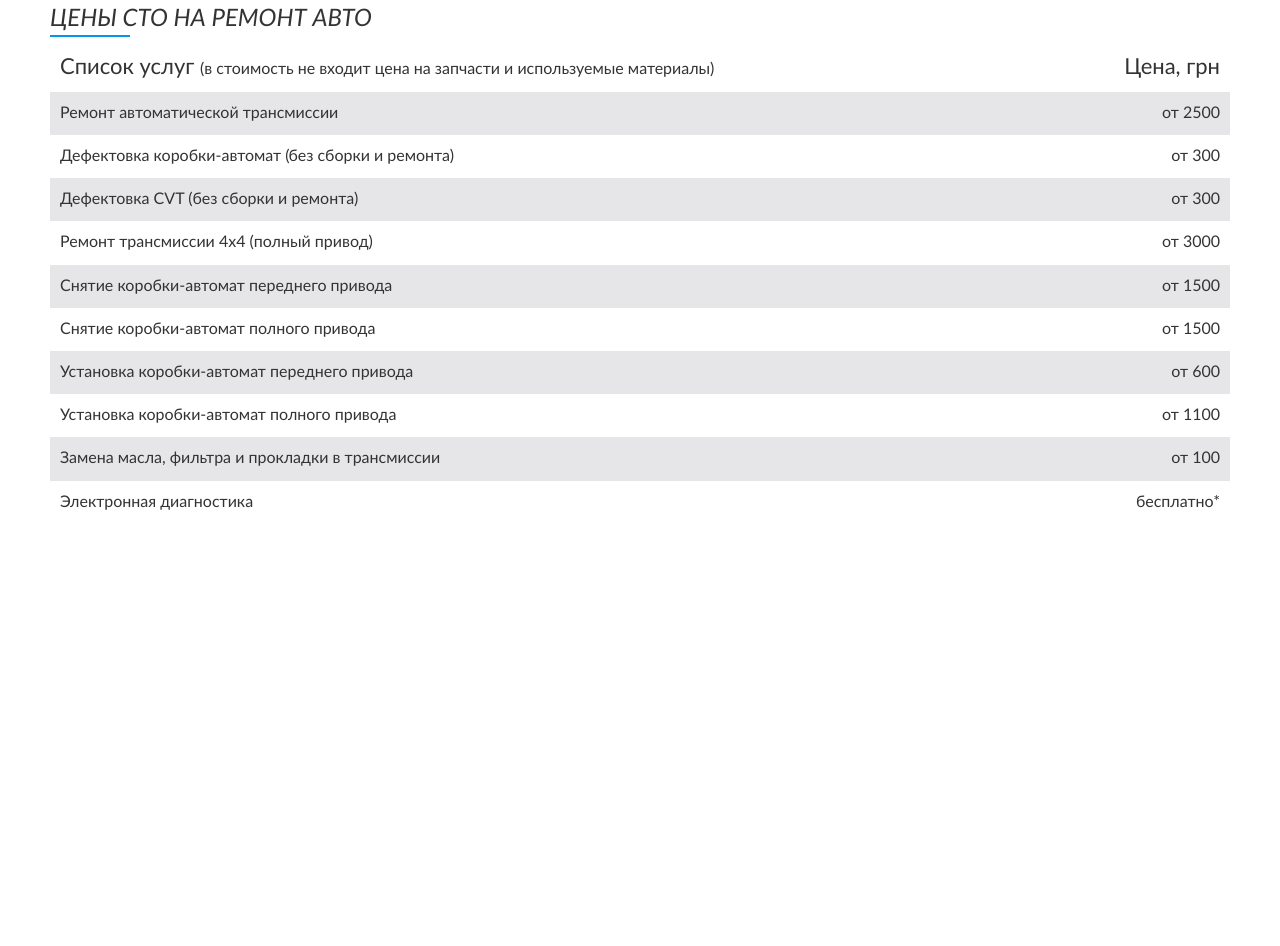
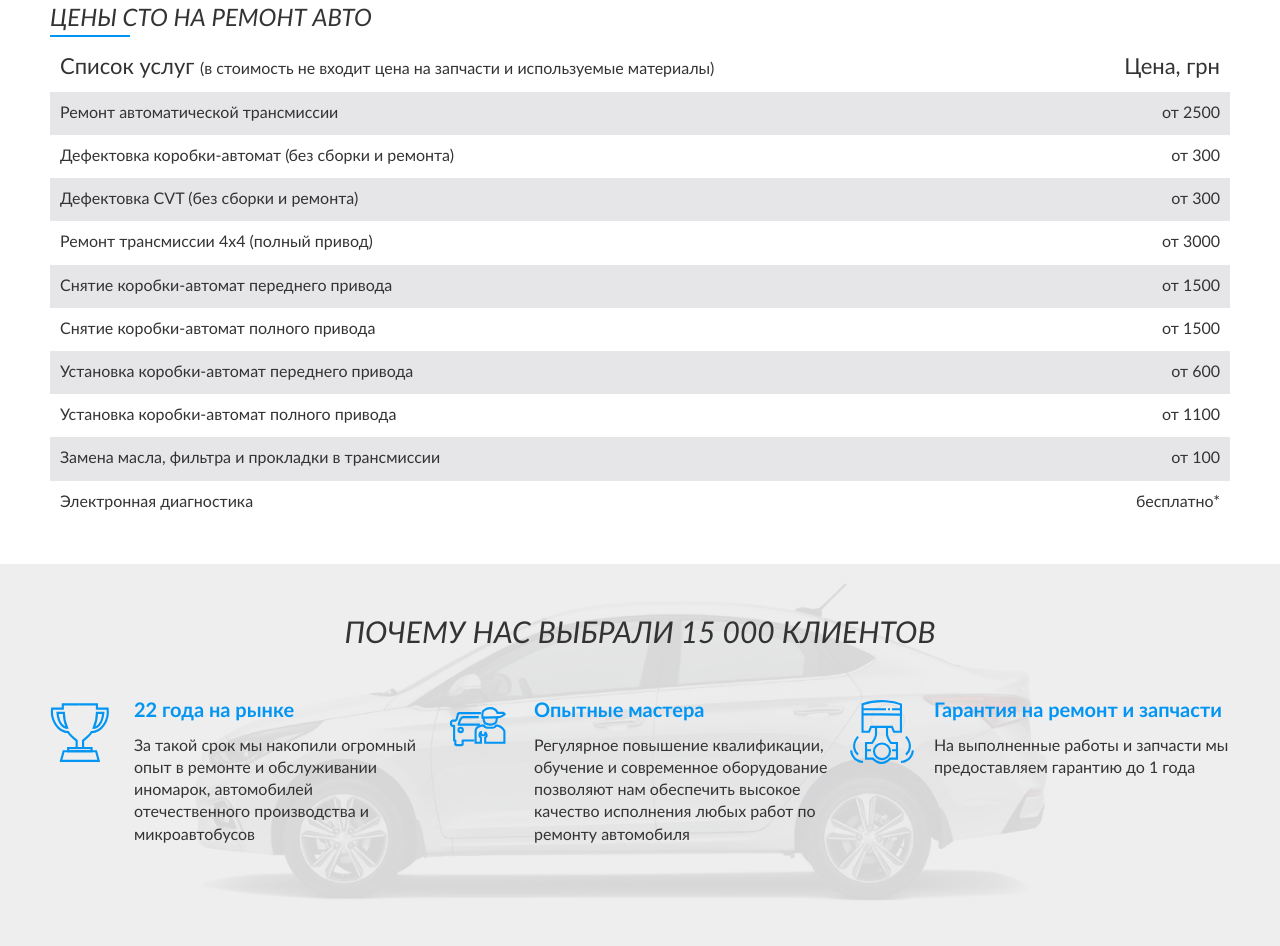
Before and after one commit to AlexKobiliansky/autoservice, a website: page app/index.html in a window 1280 px wide. Shown: the part 1982-2928 px from the top of the page. Before the commit the page ends 2546 px from the top, so only its background shows below. Drawn offline with Linux system fonts and the light colour scheme.

Commit message:
section why complete

```diff
--- a/app/index.html
+++ b/app/index.html
@@ -1094,6 +1094,59 @@
 </section>
 <!-- ======= SECTION PRICES END ======= -->
 
+<!-- ======= SECTION WHY START ======= -->
+<section class="s-why">
+	<div class="container">
+		<h2>Почему нас выбрали 15 000 клиентов</h2>
+		<div class="why-wrap">
+			<div class="row">
+				<!-- why-item -->
+				<div class="col-md-4">
+					<div class="why-item">
+						<div class="why-item-icon">
+							<img src="img/icons/why-icon-1.svg" alt="alt" class="svg">
+						</div>
+						<div class="why-item-content">
+							<div class="why-item-title">22 года на рынке</div>
+							<div class="why-item-desc">За такой срок мы накопили огромный опыт в ремонте и обслуживании иномарок, автомобилей отечественного производства и микроавтобусов</div>
+						</div>
+					</div>
+				</div>
+				<!-- /why-item -->
+
+				<!-- why-item -->
+				<div class="col-md-4">
+					<div class="why-item">
+						<div class="why-item-icon">
+							<img src="img/icons/why-icon-2.svg" alt="alt" class="svg">
+						</div>
+						<div class="why-item-content">
+							<div class="why-item-title">Опытные мастера</div>
+							<div class="why-item-desc">Регулярное повышение квалификации, обучение и современное оборудование позволяют нам обеспечить высокое качество исполнения любых работ по ремонту автомобиля</div>
+						</div>
+					</div>
+				</div>
+				<!-- /why-item -->
+
+				<!-- why-item -->
+				<div class="col-md-4">
+					<div class="why-item">
+						<div class="why-item-icon">
+							<img src="img/icons/why-icon-3.svg" alt="alt" class="svg">
+						</div>
+						<div class="why-item-content">
+							<div class="why-item-title">Гарантия на ремонт и запчасти</div>
+							<div class="why-item-desc">На выполненные работы и запчасти мы предоставляем гарантию до 1 года</div>
+						</div>
+					</div>
+				</div>
+				<!-- /why-item -->
+			</div>
+		</div>
+	</div>
+</section>
+<!-- ======= SECTION WHY END ======= -->
+
 
 <script src="js/scripts.min.js"></script>
 
--- a/app/sass/base/_media.sass
+++ b/app/sass/base/_media.sass
@@ -5,6 +5,15 @@
 
 // ≥1200px
 +media-breakpoint-down(lg)
+
+  .why-item
+    display: block
+    &-icon
+      display: block
+    &-content
+      display: block
+      padding-left: 0
+
   .s-index-text
     .text-wrap
       &.pr
@@ -50,6 +59,9 @@
 
 // ≥992px
 +media-breakpoint-down(md)
+
+  .s-why
+    padding-bottom: 40px
 
   .btn-arrow
     .svg
@@ -115,6 +127,13 @@
 
 // ≥768px
 +media-breakpoint-down(sm)
+
+  .s-why
+    background-size: cover
+
+  .why-item
+    margin-bottom: 30px
+
   .s-prices
     .notice
       display: block
--- /dev/null
+++ b/app/sass/layout/_s-why.sass
@@ -0,0 +1,33 @@
+.s-why
+  background-image: url('../img/bg-why.jpg')
+  background-size: contain
+  background-repeat: no-repeat
+  background-position: center
+  background-color: #eeeeee
+  padding: 50px 0 100px
+  h2
+    font-size: 30px
+    text-align: center
+    text-transform: uppercase
+    font-family: "LatoItalic", san-serif
+    font-weight: normal
+    margin-bottom: 44px
+
+.why-item
+  display: table
+  &-icon
+    display: table-cell
+    vertical-align: top
+    .svg
+      width: 64px
+      height: auto
+  &-content
+    display: table-cell
+    vertical-align: top
+    padding-left: 20px
+  &-title
+    font-size: 20px
+    font-weight: bold
+    color:  $accent
+    margin-bottom: 12px
+    line-height: 1.2
--- a/app/sass/main.sass
+++ b/app/sass/main.sass
@@ -14,6 +14,7 @@
 @import layout/s-saying
 @import layout/s-index-text
 @import layout/s-prices
+@import layout/s-why
 @import layout/footer
 
 
```
Also changed, not shown: app/css/main.min.css, app/img/bg-why.jpg (added), app/img/icons/why-icon-1.svg (added), app/img/icons/why-icon-2.svg (added), app/img/icons/why-icon-3.svg (added).
